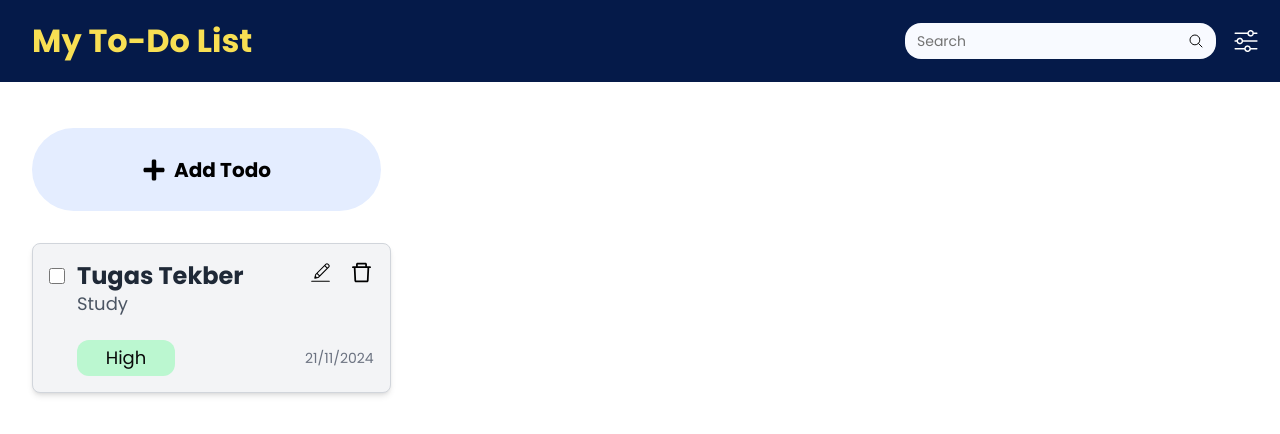
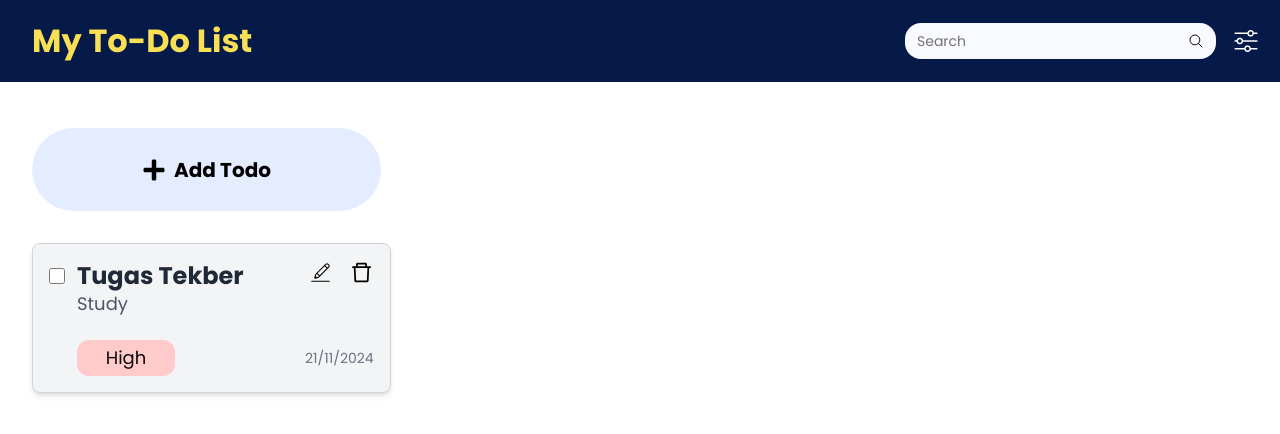
Before and after one commit to jhoniananta/todo-apps-devops, a React (Vite) app: page / in a window 1280 px wide. Shown: the top 434 px of the page. Built offline with nearby package versions, Linux system fonts and the light colour scheme.

Commit message:
fix: priority card

```diff
--- a/src/components/card-todo/PriorityBadge.tsx
+++ b/src/components/card-todo/PriorityBadge.tsx
@@ -4,7 +4,7 @@ interface PriorityBadgeProps {
 
 export function PriorityBadge({ priority }: PriorityBadgeProps) {
   return (
-    <div className={`p-1 text-lg text-center whitespace-normal rounded-xl w-[98px] ${priority=="high" ? 'bg-red-200': priority=="medium"? 'bg-yellow-200': 'bg-green-200'}`}>
+    <div className={`p-1 text-lg text-center whitespace-normal rounded-xl w-[98px] ${priority=="High" ? 'bg-red-200': priority=="Medium"? 'bg-yellow-200': 'bg-green-200'}`}>
       {priority}
     </div>
   );
```
